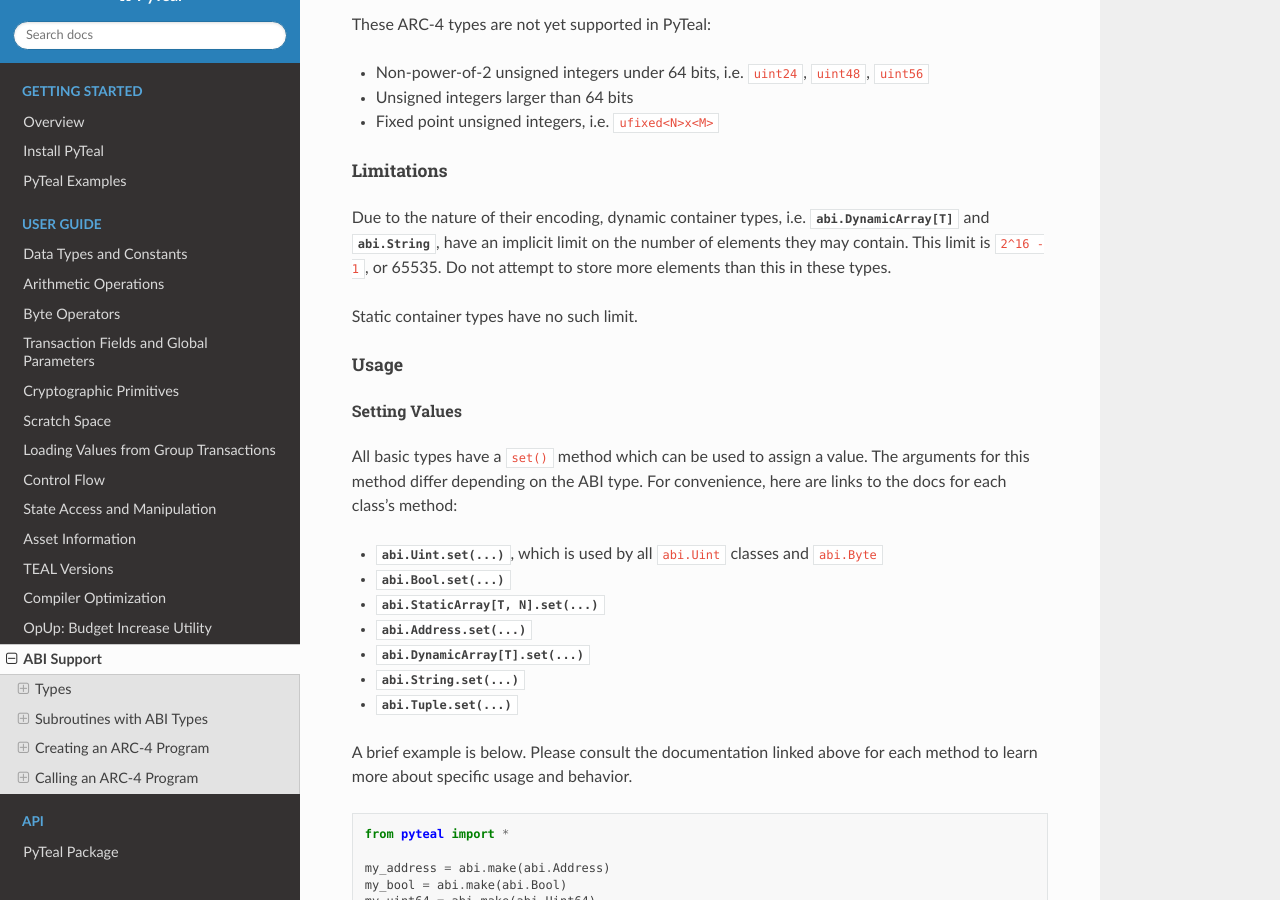
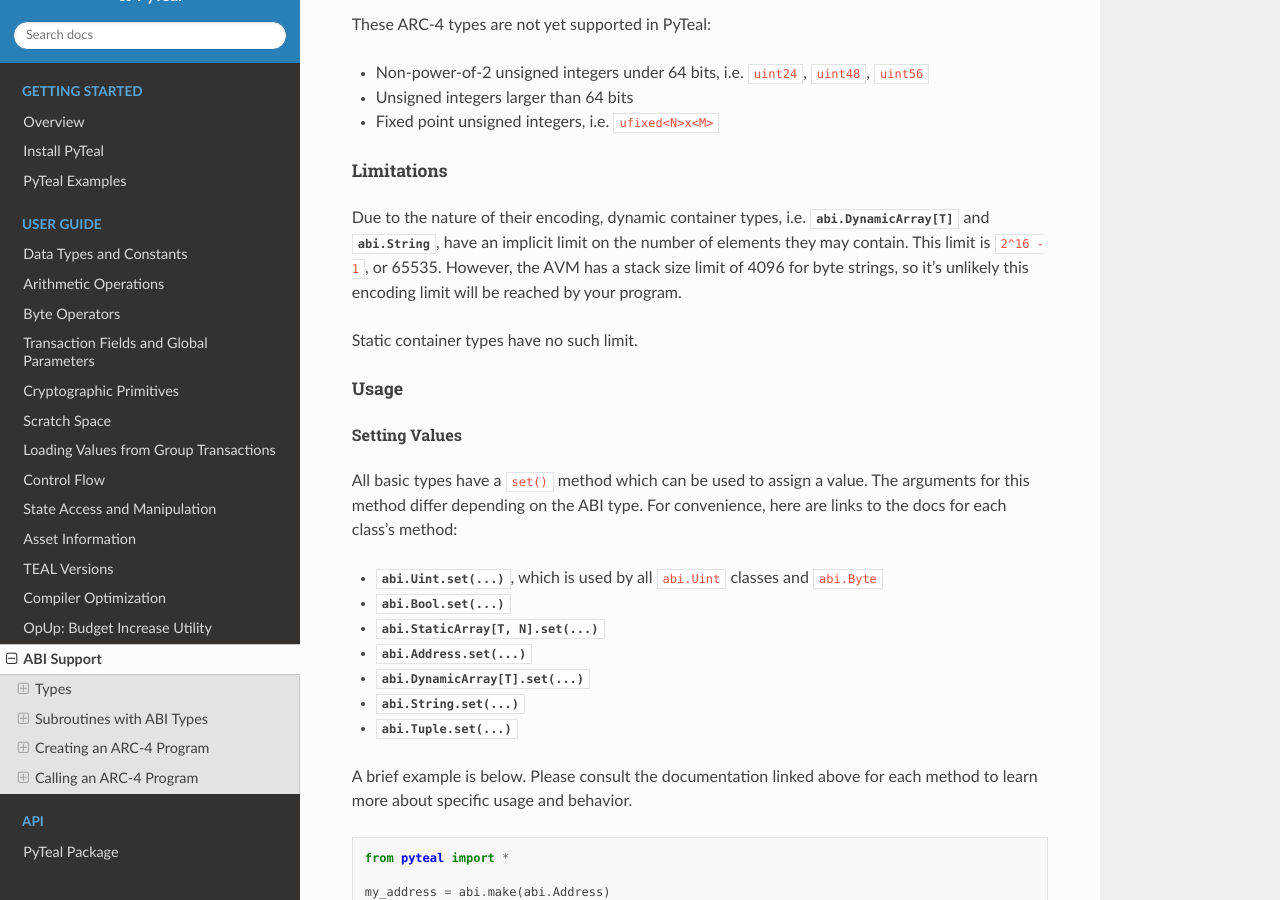
Before and after one commit to algorand/pyteal, a Sphinx documentation site: the page built from docs/abi.rst, in a window 1280 px wide and 900 px high, scrolled down 6161 px. Built offline with Sphinx 7.4.7 and the Read the Docs theme 2.0.0, drawn with Linux system fonts in a browser that asks for light colours.

Commit message:
Mention stack size limit

```diff
--- a/docs/abi.rst
+++ b/docs/abi.rst
@@ -232,7 +232,7 @@
 Limitations
 """""""""""""""""""""
 
-Due to the nature of their encoding, dynamic container types, i.e. :any:`abi.DynamicArray[T] <abi.DynamicArray>` and :any:`abi.String`, have an implicit limit on the number of elements they may contain. This limit is :code:`2^16 - 1`, or 65535. Do not attempt to store more elements than this in these types.
+Due to the nature of their encoding, dynamic container types, i.e. :any:`abi.DynamicArray[T] <abi.DynamicArray>` and :any:`abi.String`, have an implicit limit on the number of elements they may contain. This limit is :code:`2^16 - 1`, or 65535. However, the AVM has a stack size limit of 4096 for byte strings, so it's unlikely this encoding limit will be reached by your program.
 
 Static container types have no such limit.
 
```
